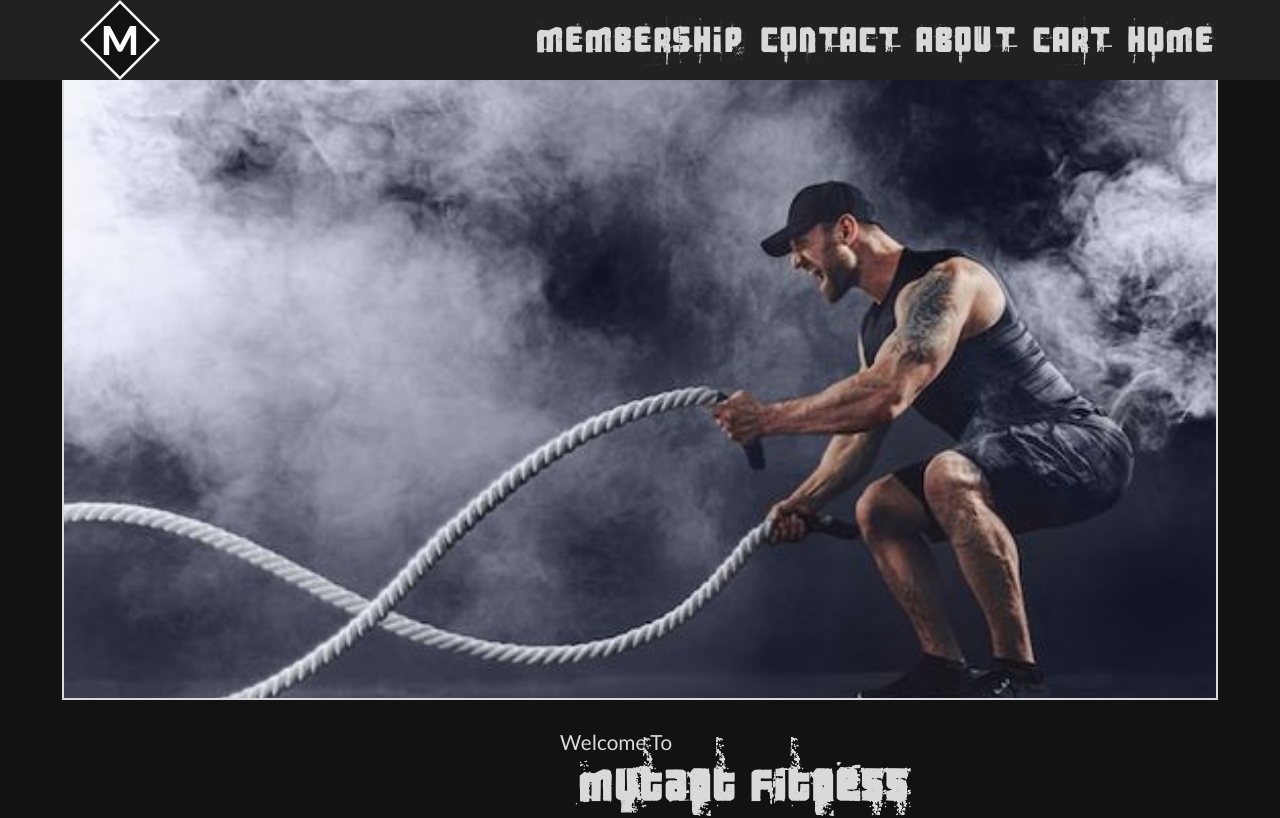
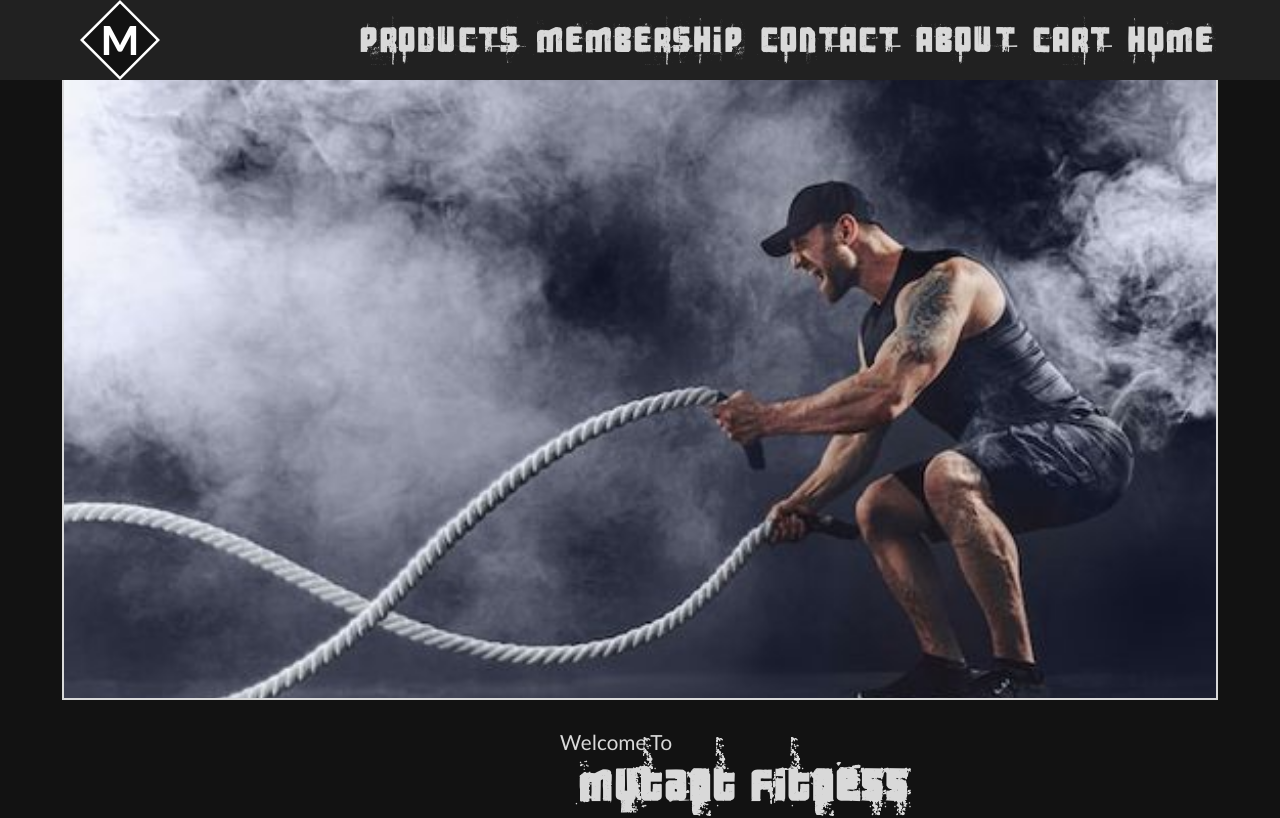
Before and after one commit to pourgosh/fitness-gym-website-frontend, a React (Vite) app: page / in a window 1280 px wide. Shown: the top 818 px of the page. Built offline with nearby package versions, Linux system fonts and the light colour scheme.

Commit message:
add products to navbar

```diff
--- a/src/components/navbar/index.jsx
+++ b/src/components/navbar/index.jsx
@@ -66,6 +66,12 @@ const NavBar = () => {
           pt={3}
         >
           <NavLinks
+            label="Products"
+            onClick={() => {
+              scrollTo("#productsSection");
+            }}
+          />
+          <NavLinks
             label="Membership"
             onClick={() => {
               scrollTo("#membershipSection");
@@ -99,6 +105,12 @@ const NavBar = () => {
         <Grid container item flexDirection={"column"} alignItems={"center"}>
           {navItems ? (
             <Grid item display={"flex"} flexDirection={"column"}>
+              <NavLinks
+                label="Products"
+                onClick={() => {
+                  scrollTo("#productsSection");
+                }}
+              />
               <NavLinks
                 label="Membership"
                 onClick={() => {
--- a/src/components/ourProduct/index.jsx
+++ b/src/components/ourProduct/index.jsx
@@ -17,7 +17,7 @@ const OurProduct = () => {
   };
 
   return (
-    <section>
+    <section id="productsSection">
       <Grid
         container
         mt={{ xs: 4, sm: 5, md: 6, xl: 8, xxl: 12, xxxl: 10 }}
```
